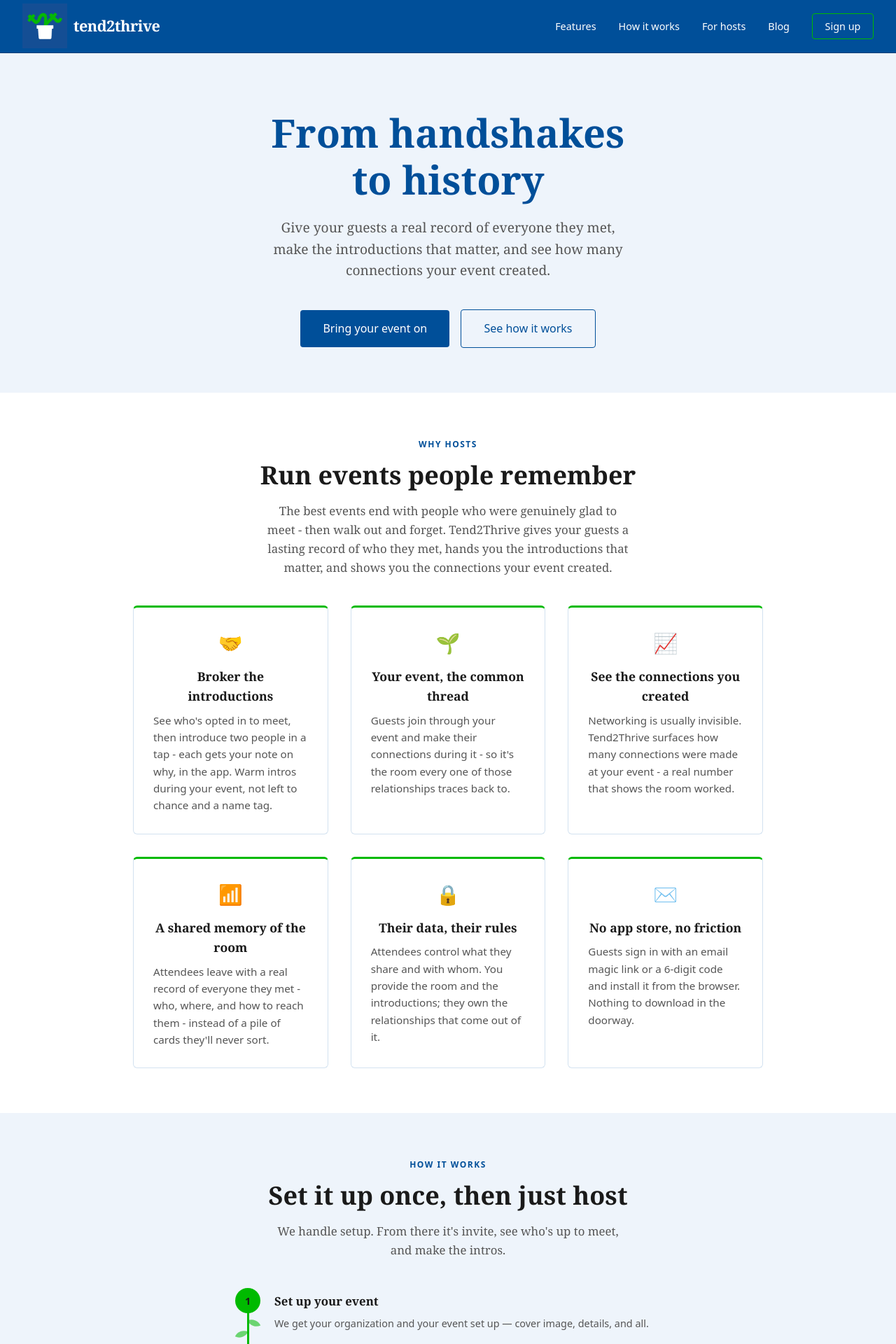
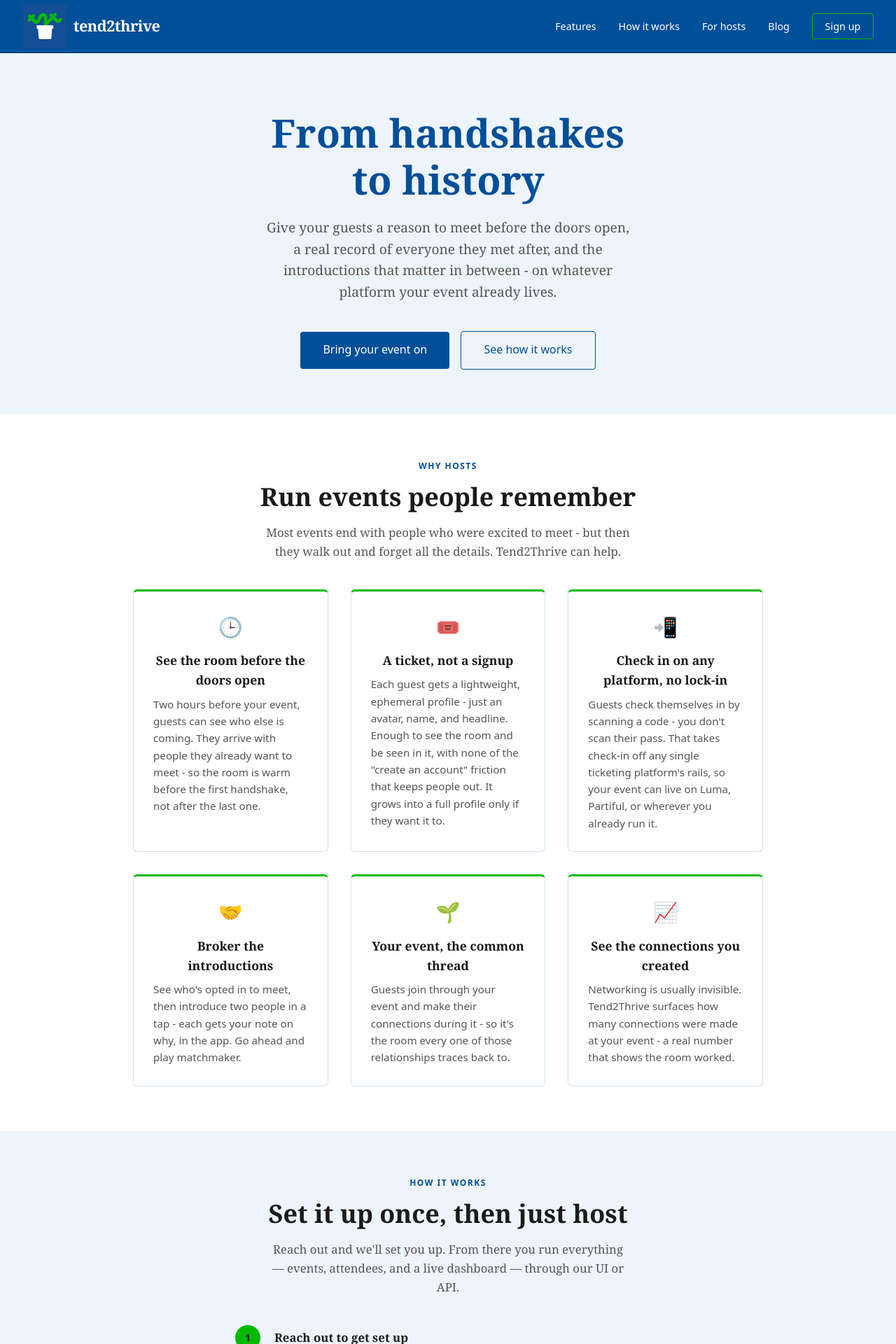
Before and after one commit to mcdoco/tend2thrive.com, a Jekyll site: the page built from hosts.html, in a window 1280 px wide. Shown: the top 1920 px of the page at 70% size. Built offline with Jekyll 4.4.1, drawn with Linux system fonts in a browser that asks for light colours; some of the changed text lies outside the part shown.

Commit message:
feat: hosts copy&feature updates

```diff
--- a/hosts.html
+++ b/hosts.html
@@ -1,13 +1,13 @@
 ---
 layout: default
-title: "Tend2Thrive for Hosts - The room where relationships start"
-description: "Give your guests a real record of everyone they met, make the introductions that matter, and see how many connections your event created."
+title: "Tend2Thrive for Hosts - From Handshakes to History"
+description: "Warm the room up before the doors open, give your guests a real record of everyone they met, make the introductions that matter, and see how many connections your event created - on whatever platform your event already lives."
 ---
 
 <!-- Hero -->
 <header class="hero">
   <h1>From handshakes to history</h1>
-  <p>Give your guests a real record of everyone they met, make the introductions that matter, and see how many connections your event created.</p>
+  <p>Give your guests a reason to meet before the doors open, a real record of everyone they met after, and the introductions that matter in between - on whatever platform your event already lives.</p>
   <a href="mailto:hello@mcdoco.com" class="btn-primary">Bring your event on</a>
   <a href="#how" class="btn-secondary">See how it works</a>
 </header>
@@ -16,13 +16,28 @@
 <section class="features" id="why">
   <div class="section-label center">Why hosts</div>
   <h2 class="section-heading center">Run events people remember</h2>
-  <p class="section-sub center">The best events end with people who were genuinely glad to meet - then walk out and forget. Tend2Thrive gives your guests a lasting record of who they met, hands you the introductions that matter, and shows you the connections your event created.</p>
+  <p class="section-sub center">Most events end with people who were excited to meet - but then they walk out and forget all the details. Tend2Thrive can help.</p>
 
   <div class="feature-grid">
     <div class="feature-card">
+      <div class="feature-icon">&#128338;</div>
+      <h3>See the room before the doors open</h3>
+      <p>Two hours before your event, guests can see who else is coming. They arrive with people they already want to meet - so the room is warm before the first handshake, not after the last one.</p>
+    </div>
+    <div class="feature-card">
+      <div class="feature-icon">&#127903;&#65039;</div>
+      <h3>A ticket, not a signup</h3>
+      <p>Each guest gets a lightweight, ephemeral profile - just an avatar, name, and headline. Enough to see the room and be seen in it, with none of the "create an account" friction that keeps people out. It grows into a full profile only if they want it to.</p>
+    </div>
+    <div class="feature-card">
+      <div class="feature-icon">&#128242;</div>
+      <h3>Check in on any platform, no lock-in</h3>
+      <p>Guests check themselves in by scanning a code - you don't scan their pass. That takes check-in off any single ticketing platform's rails, so your event can live on Luma, Partiful, or wherever you already run it.</p>
+    </div>
+    <div class="feature-card">
       <div class="feature-icon">&#129309;</div>
       <h3>Broker the introductions</h3>
-      <p>See who's opted in to meet, then introduce two people in a tap - each gets your note on why, in the app. Warm intros during your event, not left to chance and a name tag.</p>
+      <p>See who's opted in to meet, then introduce two people in a tap - each gets your note on why, in the app. Go ahead and play matchmaker.</p>
     </div>
     <div class="feature-card">
       <div class="feature-icon">&#127793;</div>
@@ -34,21 +49,6 @@
       <h3>See the connections you created</h3>
       <p>Networking is usually invisible. Tend2Thrive surfaces how many connections were made at your event - a real number that shows the room worked.</p>
     </div>
-    <div class="feature-card">
-      <div class="feature-icon">&#128246;</div>
-      <h3>A shared memory of the room</h3>
-      <p>Attendees leave with a real record of everyone they met - who, where, and how to reach them - instead of a pile of cards they'll never sort.</p>
-    </div>
-    <div class="feature-card">
-      <div class="feature-icon">&#128274;</div>
-      <h3>Their data, their rules</h3>
-      <p>Attendees control what they share and with whom. You provide the room and the introductions; they own the relationships that come out of it.</p>
-    </div>
-    <div class="feature-card">
-      <div class="feature-icon">&#9993;&#65039;</div>
-      <h3>No app store, no friction</h3>
-      <p>Guests sign in with an email magic link or a 6-digit code and install it from the browser. Nothing to download in the doorway.</p>
-    </div>
   </div>
 </section>
 
@@ -56,28 +56,33 @@
 <section class="how" id="how">
   <div class="section-label center">How it works</div>
   <h2 class="section-heading center">Set it up once, then just host</h2>
-  <p class="section-sub center">We handle setup. From there it's invite, see who's up to meet, and make the intros.</p>
+  <p class="section-sub center">Reach out and we'll set you up. From there you run everything — events, attendees, and a live dashboard — through our UI or API.</p>
 
   <div class="steps">
     <div class="step">
       <div class="step-num">1</div>
-      <h3>Set up your event</h3>
-      <p>We get your organization and your event set up — cover image, details, and all.</p>
+      <h3>Reach out to get set up</h3>
+      <p>Get in touch and we'll create your organization. That's the only step we do for you — everything after is yours to run.</p>
     </div>
     <div class="step">
       <div class="step-num">2</div>
-      <h3>Send magic links</h3>
-      <p>Invite guests with magic links. One tap creates their Tend2Thrive profile and adds your event to it — no password, no signup form, no app store.</p>
+      <h3>Add your events</h3>
+      <p>Create events and fill in the details through our UI or our API — whichever fits how you work.</p>
     </div>
     <div class="step">
       <div class="step-num">3</div>
-      <h3>See who's up to meet</h3>
-      <p>Attendees mark themselves available for matchmaking, so you get a live view of exactly who in the room wants an introduction.</p>
+      <h3>Bring your attendees</h3>
+      <p>Import an attendee CSV or add people by hand. Each gets a ticket — an ephemeral profile, no signup form.</p>
     </div>
     <div class="step">
       <div class="step-num">4</div>
-      <h3>Make the introductions</h3>
-      <p>Pair up two people who should meet, and each gets your intro — with your note on why — right there in the app.</p>
+      <h3>Track the room live</h3>
+      <p>A dashboard shows where every attendee stands — invited, accepted the ticket, checked into the event, or left.</p>
+    </div>
+    <div class="step">
+      <div class="step-num">5</div>
+      <h3>See what the room did</h3>
+      <p>Afterward, get the stats that matter — how many people made connections, and whether your introductions were well met or not of interest.</p>
     </div>
   </div>
 </section>
@@ -85,6 +90,6 @@
 <!-- CTA band -->
 <div class="cta-band">
   <h2>Let's make some history</h2>
-  <p>Tell us about your event and we'll help you bring your community onto Tend2Thrive.</p>
+  <p>Tell us about your event and we'll help you bring your community onto Tend2Thrive — wherever it already lives.</p>
   <a href="mailto:hello@mcdoco.com" class="btn-white">Get in touch</a>
 </div>
```
